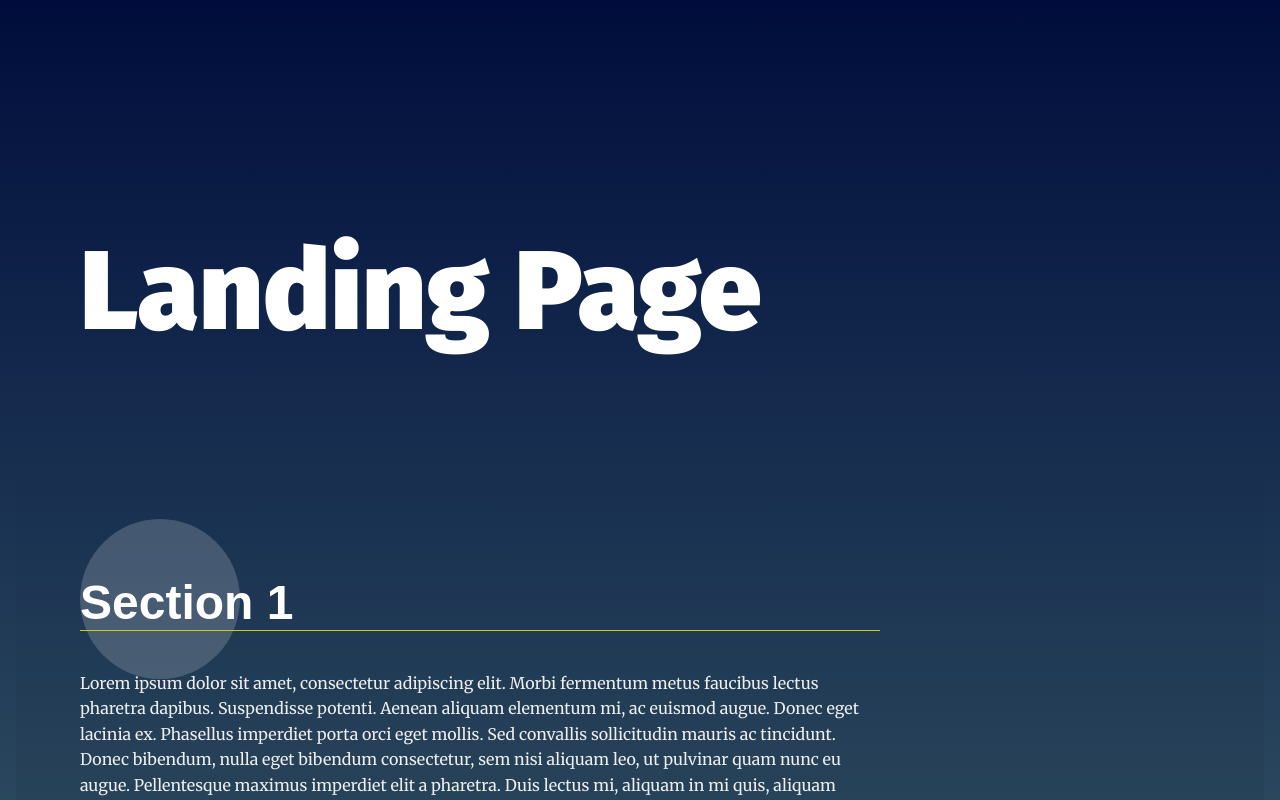
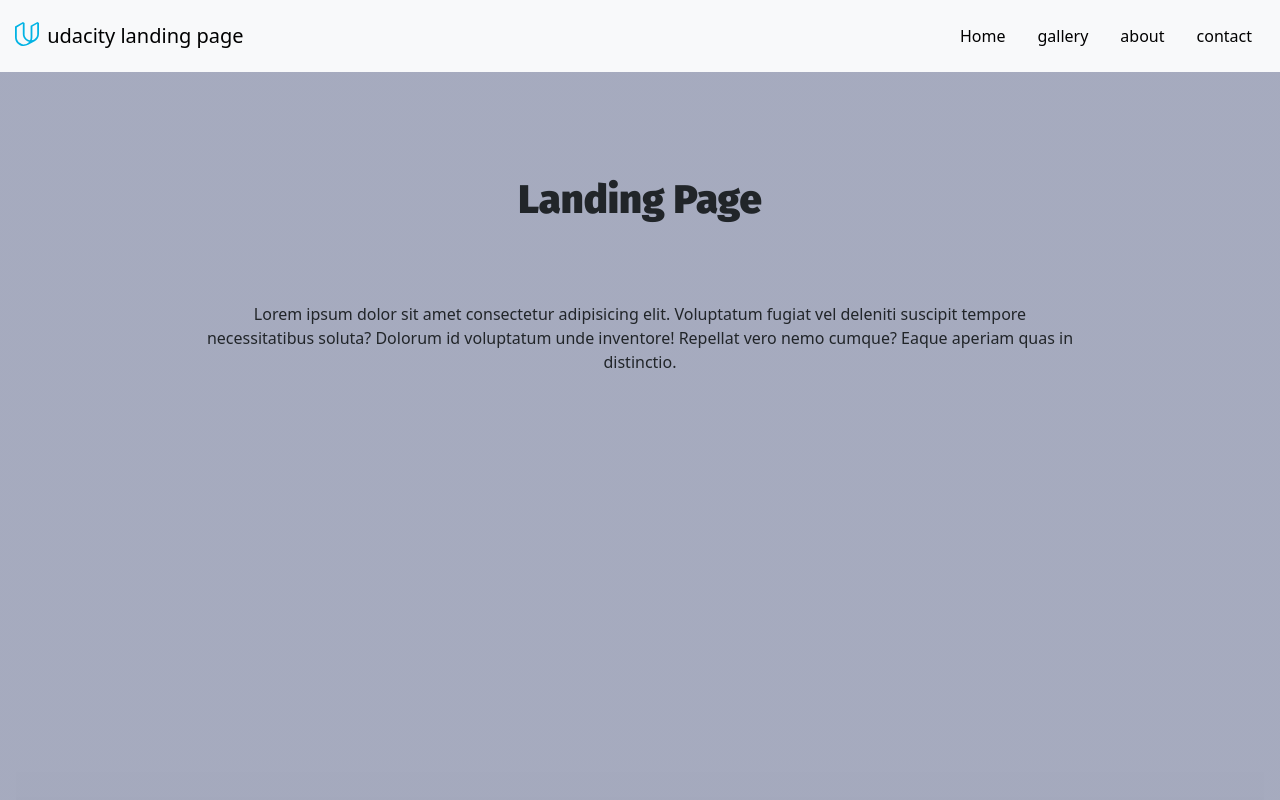
Before and after one commit to Hagar00/udacity-landing-page, a plain HTML site: page index.html in a window 1280 px wide. Shown: the top 800 px of the page. Drawn offline with nearby package versions, Linux system fonts and the light colour scheme.

Commit message:
add navbar using js

```diff
--- a/assest/css/styles.css
+++ b/assest/css/styles.css
@@ -12,7 +12,7 @@
 /* ---- Base Rules ---- */
 body {
     background: rgb(136,203,171);
-    background: linear-gradient(0deg, rgba(136,203,171,1) 0%, rgba(0,13,60,1) 100%);
+    background: linear-gradient(0deg, rgba(136,203,171,1) 0%, rgba(147, 153, 177, 0.827) 70%);
     margin: 0;
     font-family: 'Merriweather', serif;
     color: #fff;
@@ -23,7 +23,7 @@ body {
 h1 {
     font-family: 'Fira Sans', sans-serif;
     font-size: 3em;
-    margin: 2em 1rem;
+    text-align: center;
 }
 
 @media only screen and (min-width: 35em){
@@ -45,57 +45,67 @@ p {
     color: #eee;
 }
 
-/* ---- Layout Rules ---- */
-main {
-    margin: 10vh 1em 10vh;
-}
-
-.main-hero {
-    min-height: 40vh;
-    padding-top: 3em;
-}
-
-section {
-    position: relative;
-    min-height: 80vh;
-}
-
-
-/* ---- Module Rules ---- */
-
 /* Navigation Styles*/
-.navbar__menu ul {
+.ulClass {
     padding-left: 0;
     margin: 0;
     text-align: right;
 }
 
-.navbar__menu li {
+.liClass{
     display: inline-block;
 }
 
-.navbar__menu .menu__link {
+.linkClass{
     display: block;
     padding: 1em;
-    font-weight: bold;
+    /* font-weight: bold; */
     text-decoration: none;
     color: #000;
 }
 
-.navbar__menu .menu__link:hover {
-    background: #333;
+.linkHover {
+    background: rgba(147, 153, 177, 0.827);
     color: #fff;
-    transition: ease 0.3s all;
+    transition: ease-in-out 0.4s all;
+    border-radius: 15px;
+    -webkit-border-radius: 15px;
+    -moz-border-radius: 15px;
+    -ms-border-radius: 15px;
+    -o-border-radius: 15px;
+    -webkit-transition: ease-in-out 0.4s all;
+    -moz-transition: ease-in-out 0.4s all;
+    -ms-transition: ease-in-out 0.4s all;
+    -o-transition: ease-in-out 0.4s all;
+
 }
-
-/* Header Styles */
-.page__header {
-    background: #fff;
+.page-header {
     position: fixed;
     top: 0;
     width: 100%;
     z-index: 5;
 }
+/* ****************************************************************** */
+
+/* sections style  */
+main {
+    margin: 10vh 1em 10vh;
+}
+.main-hero {
+    min-height: 85vh;
+    padding-top: 6em;
+}
+.text{
+    width: 70%;
+    padding-top: 70px;
+    text-align: center;
+    margin-left: 15%;
+}
+section {
+    position: relative;
+    min-height: 80vh;
+}
+/**********************************************************************/
 
 /* Footer Styles */
 .page__footer {
--- a/assest/js/app.js
+++ b/assest/js/app.js
@@ -1,34 +1,30 @@
-/**
- *
- * Manipulating the DOM exercise.
- * Exercise programmatically builds navigation,
- * scrolls to anchors from navigation,
- * and highlights section in viewport upon scrolling.
- *
- * Dependencies: None
- *
- * JS Version: ES2015/ES6
- *
- * JS Standard: ESlint
- *
-*/
+// define global variable
 
-/**
- * Comments should be present at the beginning of each procedure and class.
- * Great to have comments before crucial code sections within the procedure.
-*/
+/* **************** start define navbar variable ***************/
+var liList;
+var aLi;
+var itemListDiv;
+var ulList;
+// create div have ul
+itemListDiv = document.createElement("div");
+itemListDiv.setAttribute("id","navbarNav");
+// create ul element
+ulList = document.createElement("ul");
+ulList.classList.add("ulClass");
+// create array to store links have key and values
+var liArray = [
+    "Home", "gallery","about","contact"
+];
 
-/**
- * Define Global Variables
- *
-*/
+/*********************** end define navbar variable**********************************/
 
 
-/**
- * End Global Variables
+/*
  * Start Helper Functions
  *
 */
+//  function to add hover in li
+
 
 
 
@@ -38,8 +34,38 @@
  *
 */
 
-// build the nav
+/**********************  build the nav ********************** */
 
+// append div hav ul into nav in header
+document.getElementById("navbar").appendChild(itemListDiv);
+// to create list of li we have need create for loop
+for( let i = 0 ; i < liArray.length; i++ ){
+    liList = document.createElement("li"); // create li list
+    liList.classList.add("liClass");
+
+    aLi = document.createElement("a"); // create link element
+    aLi.classList.add("linkClass");
+    aLi.setAttribute("href","#"+ liArray[i]); // add attribute href to link of section
+    aLi.innerHTML= liArray[i]; // add array to html
+    liList.appendChild(aLi);
+    ulList.appendChild(liList);
+    console.log(liList);
+
+    //  function to add hover in li
+    aLi.addEventListener("mouseover", onHover);
+    function onHover(e){
+        e.target.classList.add("linkHover");
+    };
+
+    // function remove hover on li
+    aLi.addEventListener("mouseout", outHover);
+    function outHover(e){
+        e.target.classList.remove("linkHover");
+    };
+
+}
+itemListDiv.appendChild(ulList); // append ul to div in nav
+/******************* end navbar ************************/
 
 // Add class 'active' to section when near top of viewport
 
--- a/index.html
+++ b/index.html
@@ -10,20 +10,32 @@
   <!-- Load Google Fonts -->
   <link href="https://fonts.googleapis.com/css?family=Fira+Sans:900|Merriweather&display=swap" rel="stylesheet">  <!-- Load Styles -->
   <link href="./assest/css/styles.css" rel="stylesheet">
+  <!-- bootsrap link  -->
+  <link href="https://cdn.jsdelivr.net/npm/bootstrap@5.3.0-alpha1/dist/css/bootstrap.min.css" rel="stylesheet" integrity="sha384-GLhlTQ8iRABdZLl6O3oVMWSktQOp6b7In1Zl3/Jr59b6EGGoI1aFkw7cmDA6j6gD" crossorigin="anonymous">
 </head>
 <body>
-
+  <!-- hint :- i use pascal-case to naming classes  -->
   <!-- HTML Follows BEM naming conventions
   IDs are only used for sections to connect menu achors to sections -->
   <header class="page-header">
-    <nav class="navbar-menu">
-      <!-- Navigation starts as empty UL that will be populated with JS -->
-      <ul id="navbar-list"></ul>
+    <nav class="navbar-menu navbar bg-body-tertiary" >
+        <div class="container-fluid" id="navbar">
+          <a class="navbar-brand" href="#">
+            <img src="./assest/images/icon-logo.svg" alt="Logo" width="30" height="24" class="d-inline-block align-text-top">
+            udacity landing page
+          </a>
+        </div>
+
     </nav>
   </header>
   <main>
-    <header class="main__hero">
+    <header class="main-hero">
       <h1>Landing Page </h1>
+      <div class="text">
+        Lorem ipsum dolor sit amet consectetur adipisicing elit. Voluptatum fugiat vel deleniti suscipit
+        tempore necessitatibus soluta? Dolorum id voluptatum unde inventore! Repellat vero nemo cumque?
+        Eaque aperiam quas in distinctio.
+      </div>
     </header>
     <!-- Each Section has an ID (used for the anchor) and
     a data attribute that will populate the li node.
@@ -58,5 +70,9 @@
     <p>&copy Udacity</p>
   </footer>
 
+
+    <!-- add script file link  -->
+    <script src="./assest/js/app.js"></script>
+    <script src="https://cdn.jsdelivr.net/npm/bootstrap@5.3.0-alpha1/dist/js/bootstrap.bundle.min.js" integrity="sha384-w76AqPfDkMBDXo30jS1Sgez6pr3x5MlQ1ZAGC+nuZB+EYdgRZgiwxhTBTkF7CXvN" crossorigin="anonymous"></script>
 </body>
 </html>
```
